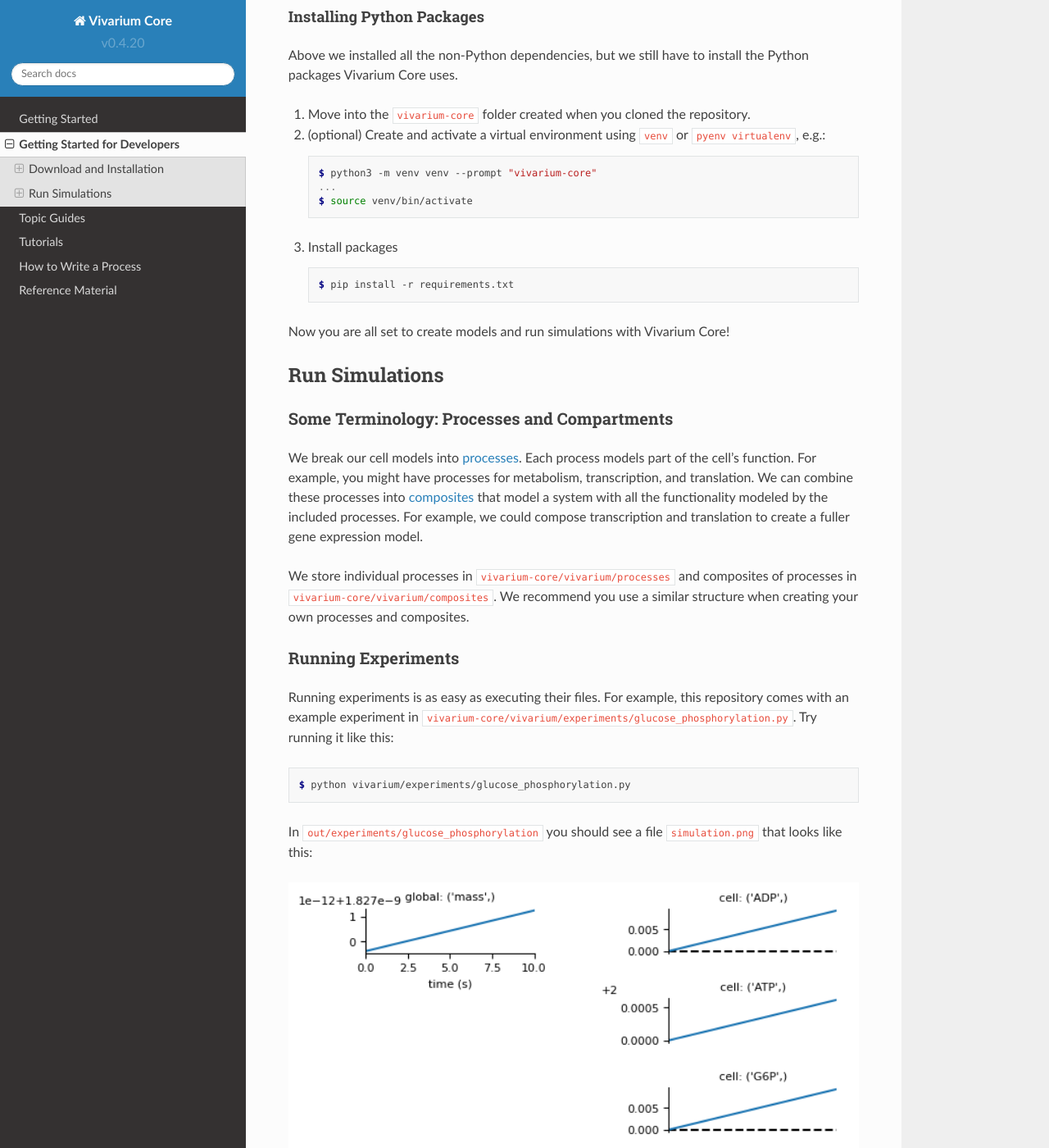
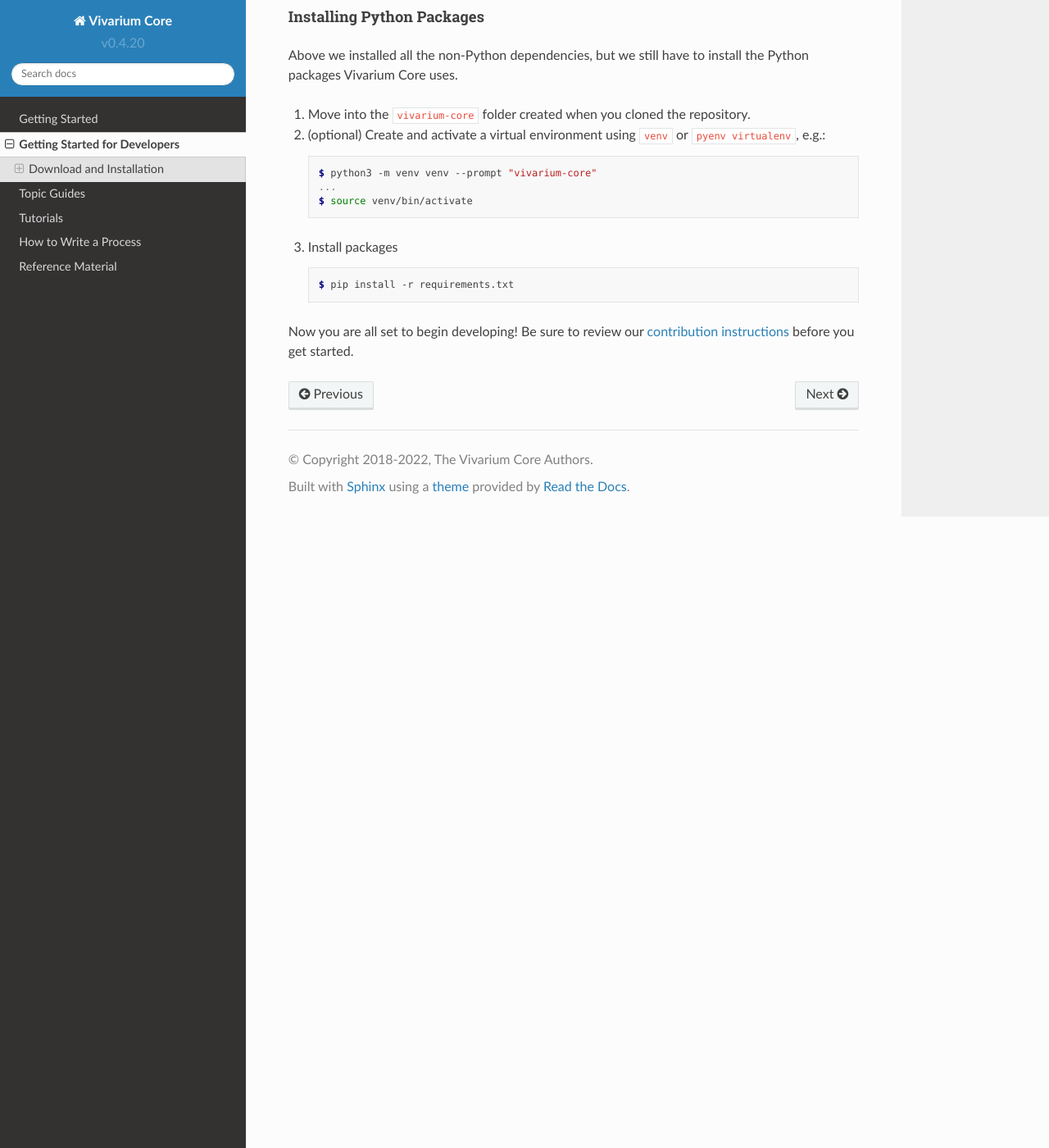
Before and after one commit to vivarium-collective/vivarium-core, a Sphinx documentation site: the page built from doc/getting_started_dev.rst, in a window 1280 px wide and 1400 px high, scrolled down 3111 px. Shown: the whole window at 82% size. Built offline with Sphinx 7.4.7 and the Read the Docs theme 2.0.0, drawn with Linux system fonts in a browser that asks for light colours; pages that are not in the unit, such as notebooks, are missing from menus.

Commit message:
Link CONTRIBUTING.md and getting_started_dev.rst to each other

```diff
--- a/doc/getting_started_dev.rst
+++ b/doc/getting_started_dev.rst
@@ -192,47 +192,7 @@
 
         $ pip install -r requirements.txt
 
-Now you are all set to create models and run simulations with Vivarium
-Core!
-
----------------
-Run Simulations
----------------
-
-Some Terminology: Processes and Compartments
-============================================
-
-We break our cell models into :term:`processes`. Each process models
-part of the cell's function. For example, you might have processes for
-metabolism, transcription, and translation. We can combine these
-processes into :term:`composites` that model a system with all the
-functionality modeled by the included processes. For example, we could
-compose transcription and translation to create a fuller gene expression
-model.
-
-We store individual processes in ``vivarium-core/vivarium/processes``
-and composites of processes in
-``vivarium-core/vivarium/composites``. We recommend you use a similar
-structure when creating your own processes and composites.
-
-Running Experiments
-===================
-
-Running experiments is as easy as executing their files. For example,
-this repository comes with an example experiment in
-``vivarium-core/vivarium/experiments/glucose_phosphorylation.py``. Try
-running it like this:
-
-.. code-block:: console
-
-    $ python vivarium/experiments/glucose_phosphorylation.py
-
-In ``out/experiments/glucose_phosphorylation`` you should see a file
-``simulation.png`` that looks like this:
-
-.. image:: ./_static/glucose_phosphorylation.png
-   :width: 100%
-   :alt: Two columns of plots. The first has one plot of mass increasing
-       linearly. The second has 4 plots, the first 3 of which show ADP,
-       ATP, and G6P increasing linearly. The last plot shows GLC
-       decreasing linearly.
+Now you are all set to begin developing! Be sure to review our
+`contribution instructions
+<https://github.com/vivarium-collective/vivarium-core/blob/master/CONTRIBUTING.md>`_
+before you get started.
```
Also changed, not shown: CONTRIBUTING.md (+4 -0 lines).
